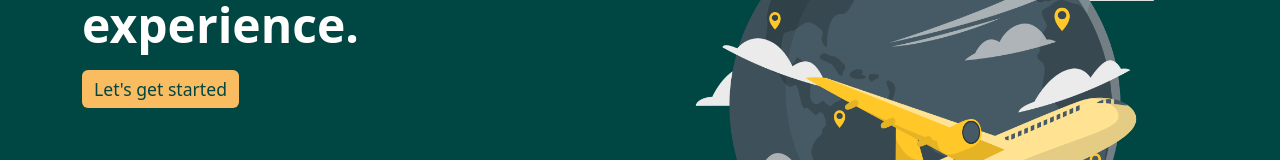
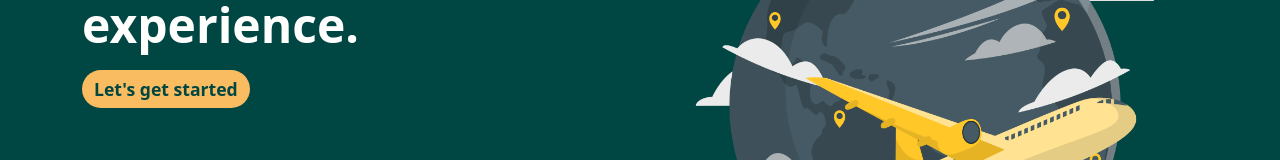
Before and after one commit to dd-mahn/travel-booking-website, a React (Create React App) app in the folder frontend/: page /Home in a window 1280 px wide. Shown: the part 329-489 px from the top of the page. Built offline with nearby package versions, Linux system fonts and the light colour scheme.

Commit message:
Change some Button class attributes

```diff
--- a/frontend/src/App.css
+++ b/frontend/src/App.css
@@ -42,10 +42,11 @@ h1,h2,h3,h4,h5,h6{
     color: inherit;
 }
 .secondary__btn {
-    background: transparent !important;
-    color: #0b2727 !important;
+    background: var(--secondary-color) !important;
+    color: var(--primary-color) !important;
     border: none !important;
-    font-weight: 500 !important;
+    font-weight: 600 !important;
+    border-radius: 50px !important;
 }
 
 .secondary__btn a {
```
